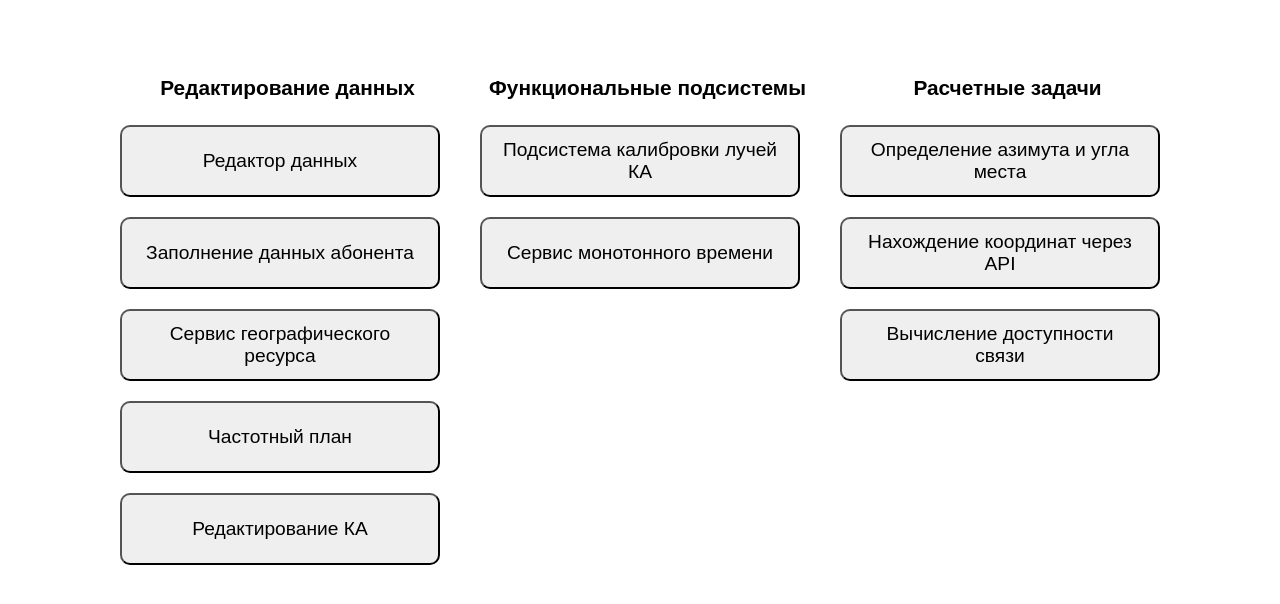
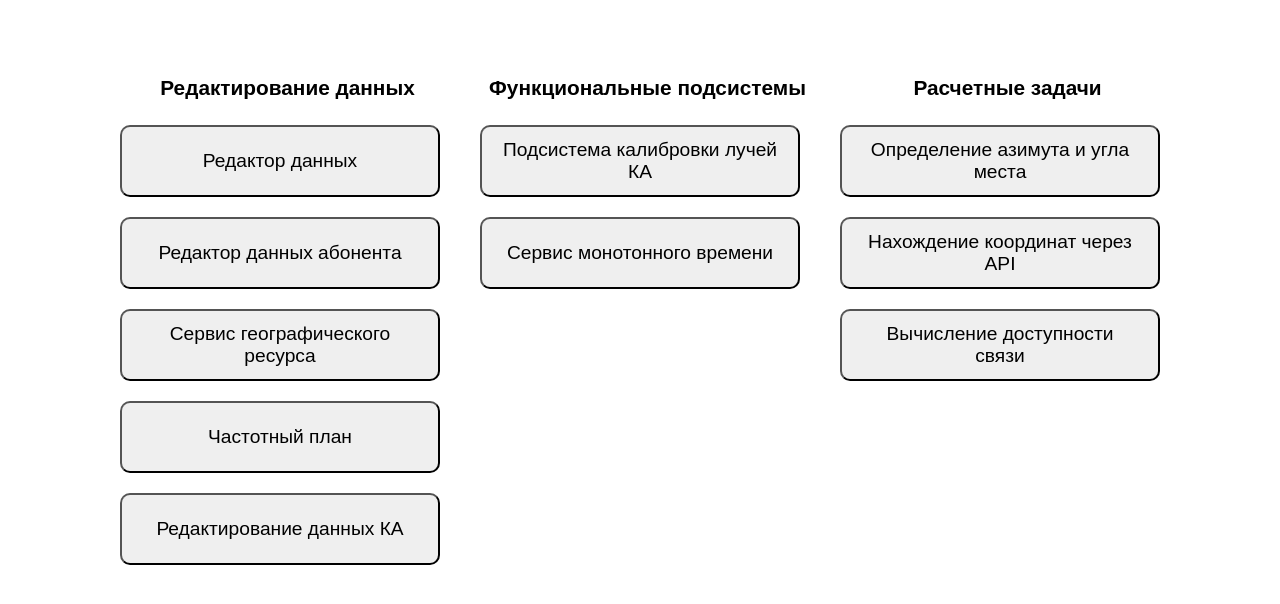
Before and after one commit to Aleksandrskm/SimpleTestFlask, a Flask app: page / in a window 1280 px wide. Shown: the part 75-679 px from the top of the page. Run offline with Flask 3, Linux system fonts and the light colour scheme.

Commit message:
Update base.html

```diff
--- a/website/templates/base.html
+++ b/website/templates/base.html
@@ -29,10 +29,10 @@
             <div class="colum_menu">
                 <div class="name-column-menu">Редактирование данных</div>
                 <a href="/viewing_tables"><button class="btn">Редактор данных</button></a>
-                <a href="/abonents"><button class="btn">Заполнение данных абонента</button></a>
+                <a href="/abonents"><button class="btn">Редактор данных абонента</button></a>
                 <a href="/maps_territorial_districts"><button class="btn">Cервис географического ресурса</button></a>
                 <a href="/plan_ochr"><button class="btn">Частотный план</button></a>
-                <a href="/edit_KA"><button class="btn">Редактирование КА</button></a>
+                <a href="/edit_KA"><button class="btn">Редактирование данных КА</button></a>
             </div>
             <div class="colum_menu">
                 <div class="name-column-menu">Функциональные подсистемы</div>
```
